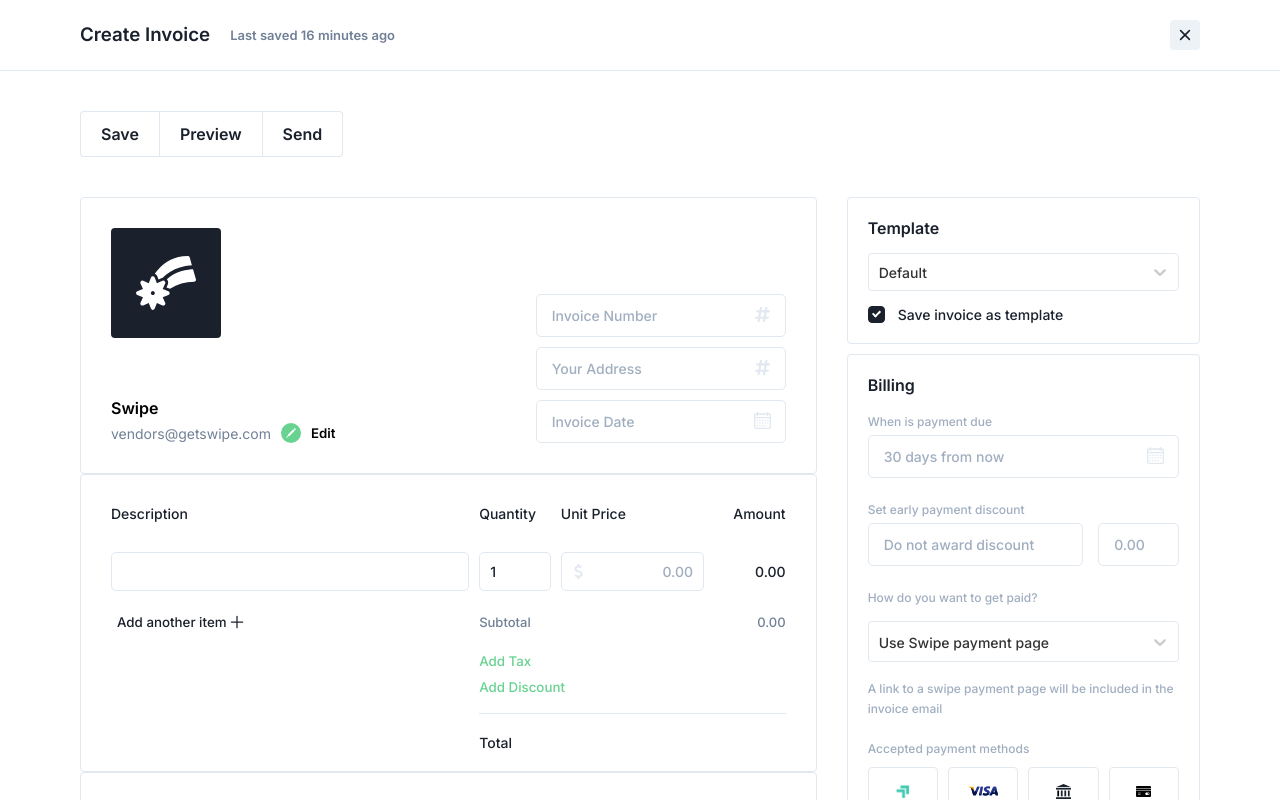
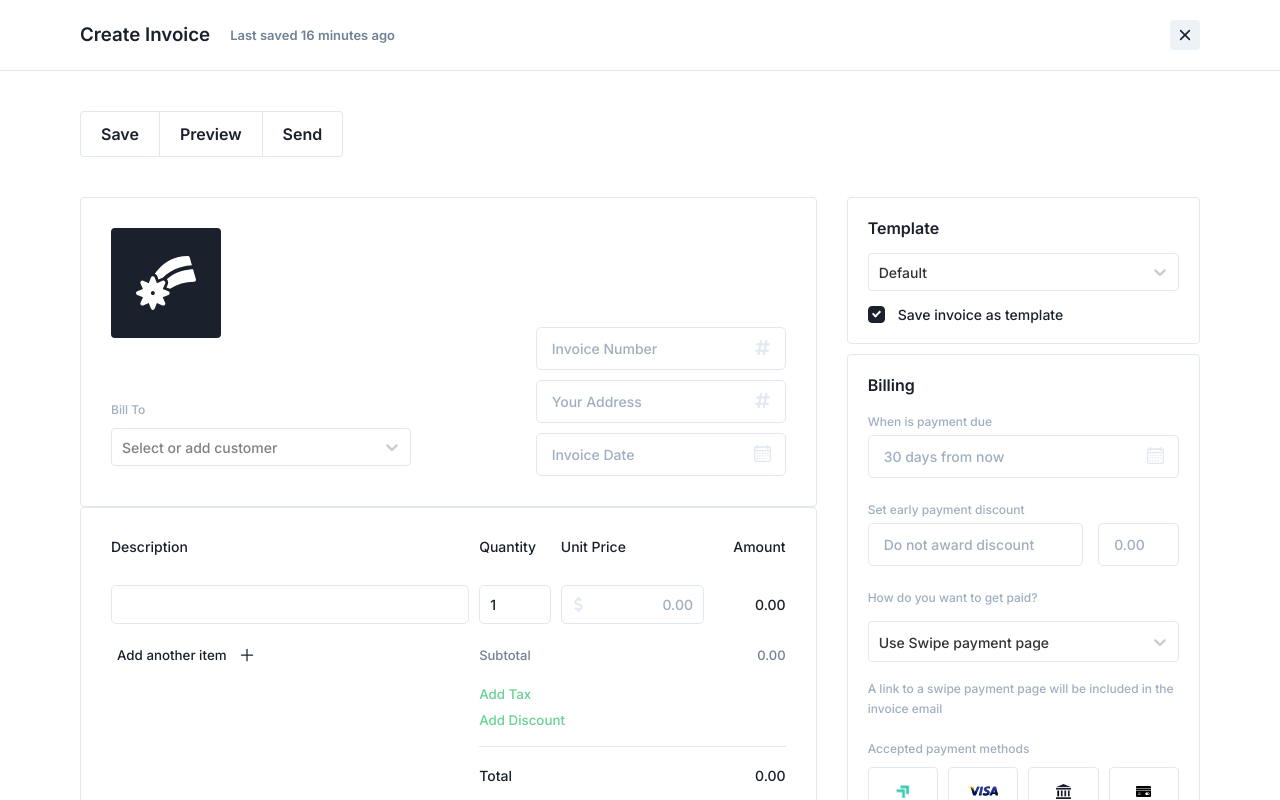
Before and after one commit to casprine/getswipe-test, a React (Create React App) app: page / in a window 1280 px wide. Shown: the top 800 px of the page. Built offline with nearby package versions, Linux system fonts and the light colour scheme.

Commit message:
feat(InvoiceDetails): update Select component

```diff
--- a/src/components/formElements/Select.js
+++ b/src/components/formElements/Select.js
@@ -4,7 +4,7 @@ import Select from 'react-select';
 // theme
 import theme from '../../theme';
 
-const CustomSelect = ({ options, ...rest }) => {
+const CustomSelect = ({ styles, components, options, ...rest }) => {
   const customSelectStyles = {
     container: (styles) => ({
       ...styles,
@@ -15,17 +15,18 @@ const CustomSelect = ({ options, ...rest }) => {
       backgroundColor: 'white',
       borderColor: isFocused ? theme.colors.primaryBlue : theme.colors.gray300,
       boxShadow: 'none',
-      // borderWidth: 0,
     }),
+
+    ...styles,
   };
 
   return (
     <Select
       className="select"
       options={options}
-      defaultValue={options[0]}
       styles={customSelectStyles}
       components={{
+        ...components,
         IndicatorSeparator: () => null,
       }}
       {...rest}
--- a/src/components/sections/InvoiceBilling.js
+++ b/src/components/sections/InvoiceBilling.js
@@ -40,7 +40,7 @@ const InvoiceBilling = () => {
 
       <div className="form-control">
         <label>How do you want to get paid?</label>
-        <Select options={options} />
+        <Select defaultValue={options[0]} options={options} />
 
         <label>A link to a swipe payment page will be included in the invoice email</label>
       </div>
--- a/src/components/sections/InvoiceDetails.js
+++ b/src/components/sections/InvoiceDetails.js
@@ -1,11 +1,59 @@
 import React from 'react';
 import styled from 'styled-components';
 
+// theme
+import theme from '../../theme';
+
 // components
-import Input from '../formElements/TextInput';
+import { TextInput, Select } from '../formElements';
 import { StarIcon, PenIcon, HashIcon, CalendarIcon } from '../../icons';
 
+// context
+import StoreContext from '../../context';
+
+const options = [
+  {
+    label: 'recent',
+    options: [
+      {
+        value: 'jesse@getswipe.com',
+        label: 'Jesse Ghansah',
+      },
+
+      {
+        value: 'finance@ogilvy.com',
+        label: 'Ogilvy Finance',
+      },
+    ],
+  },
+];
+
+const CustomOption = ({ innerProps, isDisabled, data, isFocused, ...rest }) => {
+  console.log({ isFocused });
+  return (
+    <>
+      {!isDisabled ? (
+        <StyledOption className="custom-option" isFocused={isFocused} {...innerProps} {...rest}>
+          <p className="black-text">{data.label}</p>
+          <p className="gray-text">{data.value}</p>
+        </StyledOption>
+      ) : null}
+    </>
+  );
+};
+
+const formatGroupLabel = (data) => (
+  <div className="group-label">
+    <span>{data.label}</span>
+  </div>
+);
+
+const customStyles = {};
 const InvoiceDetails = () => {
+  const { invoiceDetails, handleInvoiceDetailChange } = React.useContext(StoreContext);
+
+  const [calendarType, setCalendarType] = React.useState('text');
+
   return (
     <>
       <StyledInvoiceDetails>
@@ -13,7 +61,20 @@ const InvoiceDetails = () => {
           <div className="logo-container">
             <StarIcon />
           </div>
-          <div className="company">
+
+          <div className="select-company">
+            <label>Bill To</label>
+            <Select
+              styles={customStyles}
+              placeholder="Select or add customer"
+              options={options}
+              formatGroupLabel={formatGroupLabel}
+              components={{
+                Option: CustomOption,
+              }}
+            />
+          </div>
+          {/* <div className="company">
             <h4 className="company-name">Swipe</h4>
             <div className="company-email">
               <p className="gray-text">vendors@getswipe.com</p>
@@ -22,23 +83,87 @@ const InvoiceDetails = () => {
               </div>
               <h5 tabIndex="3">Edit</h5>
             </div>
-          </div>
+          </div> */}
         </div>
 
         <div className="right">
-          <Input placeholder="Invoice Number" prependIcon={HashIcon} />
-          <Input placeholder="Your Address" prependIcon={HashIcon} />
-          <Input placeholder="Invoice Date" prependIcon={CalendarIcon} />
+          <TextInput
+            placeholder="Invoice Number"
+            prependIcon={HashIcon}
+            value={invoiceDetails.number}
+            name="number"
+            type="number"
+            onChange={handleInvoiceDetailChange}
+          />
+          <TextInput
+            placeholder="Your Address"
+            prependIcon={HashIcon}
+            value={invoiceDetails.address}
+            name="address"
+            onChange={handleInvoiceDetailChange}
+          />
+          <TextInput
+            placeholder="Invoice Date"
+            prependIcon={CalendarIcon}
+            value={invoiceDetails.date}
+            type={calendarType}
+            name="date"
+            onChange={handleInvoiceDetailChange}
+            onFocus={() => setCalendarType('date')}
+            onBlur={() => {
+              if (invoiceDetails.date) return;
+              setCalendarType('text');
+            }}
+          />
         </div>
       </StyledInvoiceDetails>
     </>
   );
 };
 
+const StyledOption = styled.div`
+  display: flex;
+  align-items: center;
+  padding: 10px;
+  background-color: ${({ isFocused }) => (isFocused ? 'rgb(38, 132, 255)' : 'white')};
+
+  .black-text {
+    margin-right: 10px;
+    flex-basis: 0.7;
+    color: ${({ isFocused }) => (isFocused ? 'white' : theme.colors.primaryText)};
+  }
+
+  .gray-text {
+    font-weight: 400;
+    font-size: 12px;
+    color: ${({ isFocused }) => (isFocused ? 'white' : theme.colors.gray500)};
+  }
+`;
+
 const StyledInvoiceDetails = styled.div`
   display: flex;
   justify-content: space-between;
   align-items: flex-end;
+
+  .select-company {
+    width: 300px;
+
+    .select {
+      margin: 10px 0;
+      cursor: pointer;
+    }
+    label {
+      font-size: 12px;
+      font-weight: 500;
+      color: ${({ theme }) => theme.colors.gray500};
+    }
+
+    .group-label {
+      color: ${({ theme }) => theme.colors.primaryText};
+      margin-bottom: 10px;
+      font-size: 10px;
+    }
+  }
 
   .logo-container {
     display: flex;
@@ -85,17 +210,4 @@ const StyledInvoiceDetails = styled.div`
   }
 `;
 
-// Components
-// left -> {
-//     image - done
-//     dropdown
-//     selected customer
-// }
-
-// right -> {
-//     invoice number
-//     Address input
-//     Datepicker
-// }
-
 export default InvoiceDetails;
--- a/src/components/sections/InvoiceItems.js
+++ b/src/components/sections/InvoiceItems.js
@@ -152,6 +152,7 @@ const Container = styled.div`
       p {
         font-weight: 500;
         color: ${({ theme }) => theme.colors.primaryText};
+        margin-right: 10px;
       }
     }
 
--- a/src/components/sections/InvoiceTemplate.js
+++ b/src/components/sections/InvoiceTemplate.js
@@ -17,7 +17,7 @@ const InvoiceTemplate = () => {
     <>
       <StyledInvoiceTemplate>
         <h4 className="black-text">Template</h4>
-        <Select className="select" options={options} />
+        <Select defaultValue={options[0]} className="select" options={options} />
 
         <div className="checkbox-container">
           <Checkbox name="" value="" text="Save invoice as template" />
--- a/src/context.js
+++ b/src/context.js
@@ -12,17 +12,23 @@ function uniqueId() {
   return [gen(2), gen(1), gen(1), gen(1), gen(3)].join('-');
 }
 
+const defaultInvoiceItem = {
+  description: '',
+  quantity: 1,
+  unitPrice: '',
+  id: uniqueId(),
+};
+
 const Store = createContext({});
 
 const Provider = ({ children }) => {
-  const [invoiceItems, setInvoiceItems] = useState([
-    {
-      description: '',
-      quantity: 1,
-      unitPrice: '',
-      id: uniqueId(),
-    },
-  ]);
+  const [invoiceItems, setInvoiceItems] = useState([defaultInvoiceItem]);
+
+  const [invoiceDetails, setInvoiceDetails] = useState({
+    number: '',
+    address: '',
+    date: '',
+  });
 
   const [totalPrice, setTotalPrice] = useState(null);
   const [subTotal, setSubTotal] = useState(null);
@@ -37,6 +43,7 @@ const Provider = ({ children }) => {
     }, 0);
 
     setSubTotal(Number(total).toFixed(2));
+    setTotalPrice(Number(total).toFixed(2));
   }, [invoiceItems]);
 
   return (
@@ -44,9 +51,11 @@ const Provider = ({ children }) => {
       value={{
         invoiceItems,
         handleInvoiceItemChange,
+        handleInvoiceDetailChange,
         addNewInvoiceItem,
         totalPrice,
         subTotal,
+        invoiceDetails,
       }}
     >
       {children}
@@ -63,6 +72,15 @@ const Provider = ({ children }) => {
         id: uniqueId(),
       },
     ]);
+  }
+
+  function handleInvoiceDetailChange(e) {
+    const { value, name } = e.target;
+
+    setInvoiceDetails({
+      ...invoiceDetails,
+      [name]: value,
+    });
   }
 
   function handleInvoiceItemChange(e, id) {
```
